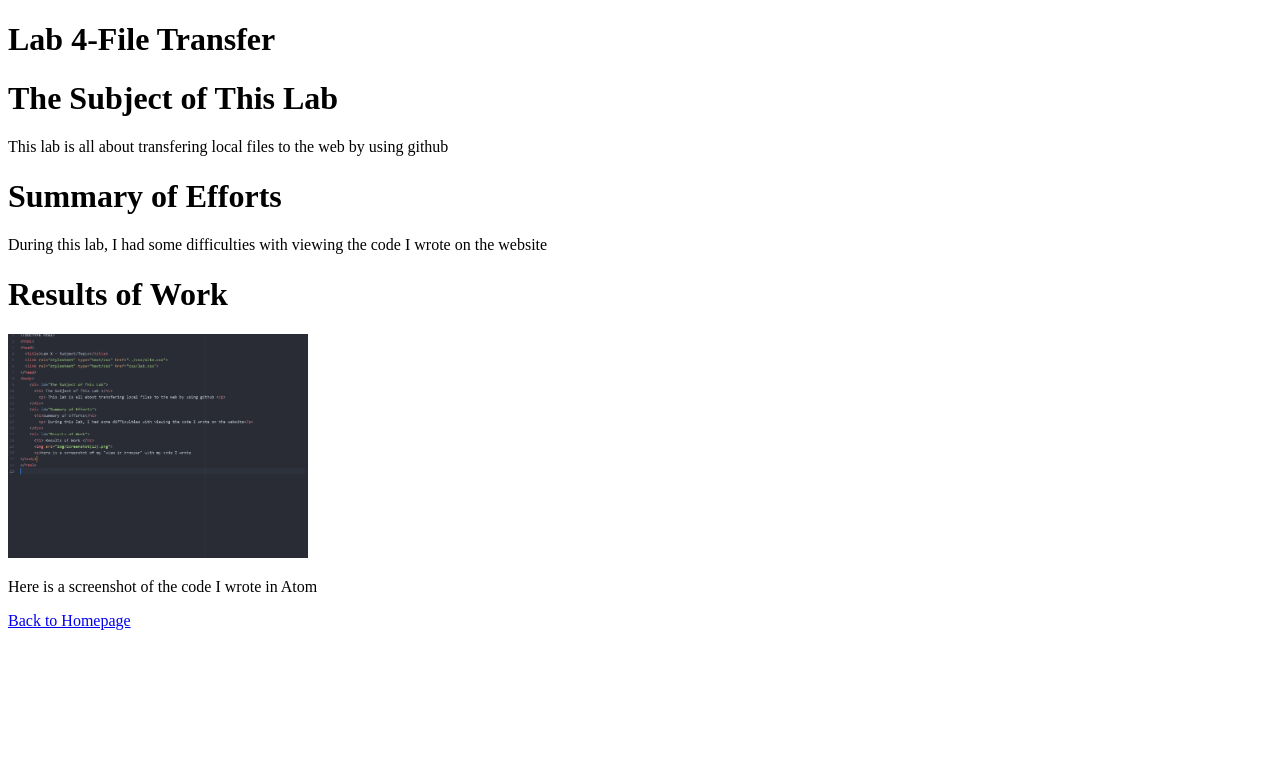
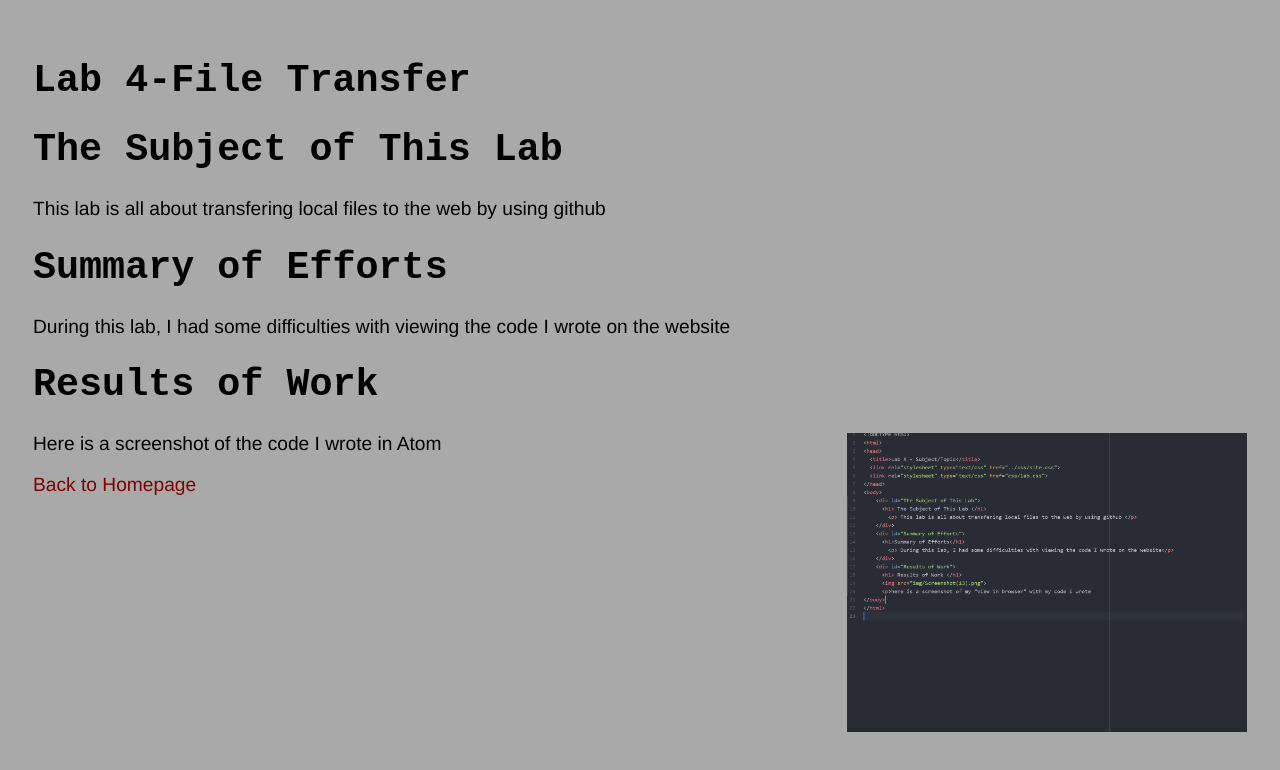
Before and after one commit to sharropp/cst251, a plain HTML site: page lab4/index.html in a window 1280 px wide. Drawn offline with Linux system fonts and the light colour scheme.

Commit message:
MAJOR changes

```diff
--- a/css/site.css
+++ b/css/site.css
@@ -0,0 +1,32 @@
+body {
+    font-family: Helvetica, Verdana, Arial, "san serif";
+    background-color: darkgray;
+    padding: 25px;
+    font-size: 120%;
+}
+
+div#content {
+    padding: 50px;
+    background-color: lightgray;
+    border: solid 1px #333333;
+    height: 80vh;
+}
+
+h1, h2, h3 {
+    font-family: "Courier New", monospace;
+}
+
+img {
+    float: right;
+    width: 400px;
+    height: auto;
+}
+
+a {
+    text-decoration: none;
+    color: maroon;
+}
+a:hover {
+    text-decoration: underline;
+    text-decoration-style: wavy;
+}
--- a/lab2/css/lab.css
+++ b/lab2/css/lab.css
@@ -0,0 +1,32 @@
+body {
+    font-family: Helvetica, Verdana, Arial, "san serif";
+    background-color: darkgray;
+    padding: 25px;
+    font-size: 120%;
+}
+
+div#content {
+    padding: 50px;
+    background-color: lightgray;
+    border: solid 1px #333333;
+    height: 80vh;
+}
+
+h1, h2, h3 {
+    font-family: "Courier New", monospace;
+}
+
+img {
+    float: right;
+    width: 400px;
+    height: auto;
+}
+
+a {
+    text-decoration: none;
+    color: maroon;
+}
+a:hover {
+    text-decoration: underline;
+    text-decoration-style: wavy;
+}
--- a/lab3/css/lab.css
+++ b/lab3/css/lab.css
@@ -0,0 +1,32 @@
+body {
+    font-family: Helvetica, Verdana, Arial, "san serif";
+    background-color: darkgray;
+    padding: 25px;
+    font-size: 120%;
+}
+
+div#content {
+    padding: 50px;
+    background-color: lightgray;
+    border: solid 1px #333333;
+    height: 80vh;
+}
+
+h1, h2, h3 {
+    font-family: "Courier New", monospace;
+}
+
+img {
+    float: right;
+    width: 400px;
+    height: auto;
+}
+
+a {
+    text-decoration: none;
+    color: maroon;
+}
+a:hover {
+    text-decoration: underline;
+    text-decoration-style: wavy;
+}
--- a/lab4/css/lab.css
+++ b/lab4/css/lab.css
@@ -0,0 +1,32 @@
+body {
+    font-family: Helvetica, Verdana, Arial, "san serif";
+    background-color: darkgray;
+    padding: 25px;
+    font-size: 120%;
+}
+
+div#content {
+    padding: 50px;
+    background-color: lightgray;
+    border: solid 1px #333333;
+    height: 80vh;
+}
+
+h1, h2, h3 {
+    font-family: "Courier New", monospace;
+}
+
+img {
+    float: right;
+    width: 400px;
+    height: auto;
+}
+
+a {
+    text-decoration: none;
+    color: maroon;
+}
+a:hover {
+    text-decoration: underline;
+    text-decoration-style: wavy;
+}
--- a/lab5/css/lab.css
+++ b/lab5/css/lab.css
@@ -0,0 +1,32 @@
+body {
+    font-family: Helvetica, Verdana, Arial, "san serif";
+    background-color: darkgray;
+    padding: 25px;
+    font-size: 120%;
+}
+
+div#content {
+    padding: 50px;
+    background-color: lightgray;
+    border: solid 1px #333333;
+    height: 80vh;
+}
+
+h1, h2, h3 {
+    font-family: "Courier New", monospace;
+}
+
+img {
+    float: right;
+    width: 400px;
+    height: auto;
+}
+
+a {
+    text-decoration: none;
+    color: maroon;
+}
+a:hover {
+    text-decoration: underline;
+    text-decoration-style: wavy;
+}
--- a/lab6/css/lab.css
+++ b/lab6/css/lab.css
@@ -0,0 +1,32 @@
+body {
+    font-family: Helvetica, Verdana, Arial, "san serif";
+    background-color: darkgray;
+    padding: 25px;
+    font-size: 120%;
+}
+
+div#content {
+    padding: 50px;
+    background-color: lightgray;
+    border: solid 1px #333333;
+    height: 80vh;
+}
+
+h1, h2, h3 {
+    font-family: "Courier New", monospace;
+}
+
+img {
+    float: right;
+    width: 400px;
+    height: auto;
+}
+
+a {
+    text-decoration: none;
+    color: maroon;
+}
+a:hover {
+    text-decoration: underline;
+    text-decoration-style: wavy;
+}
```
Also changed, not shown: lab6/index.html (+16 -1 lines).
